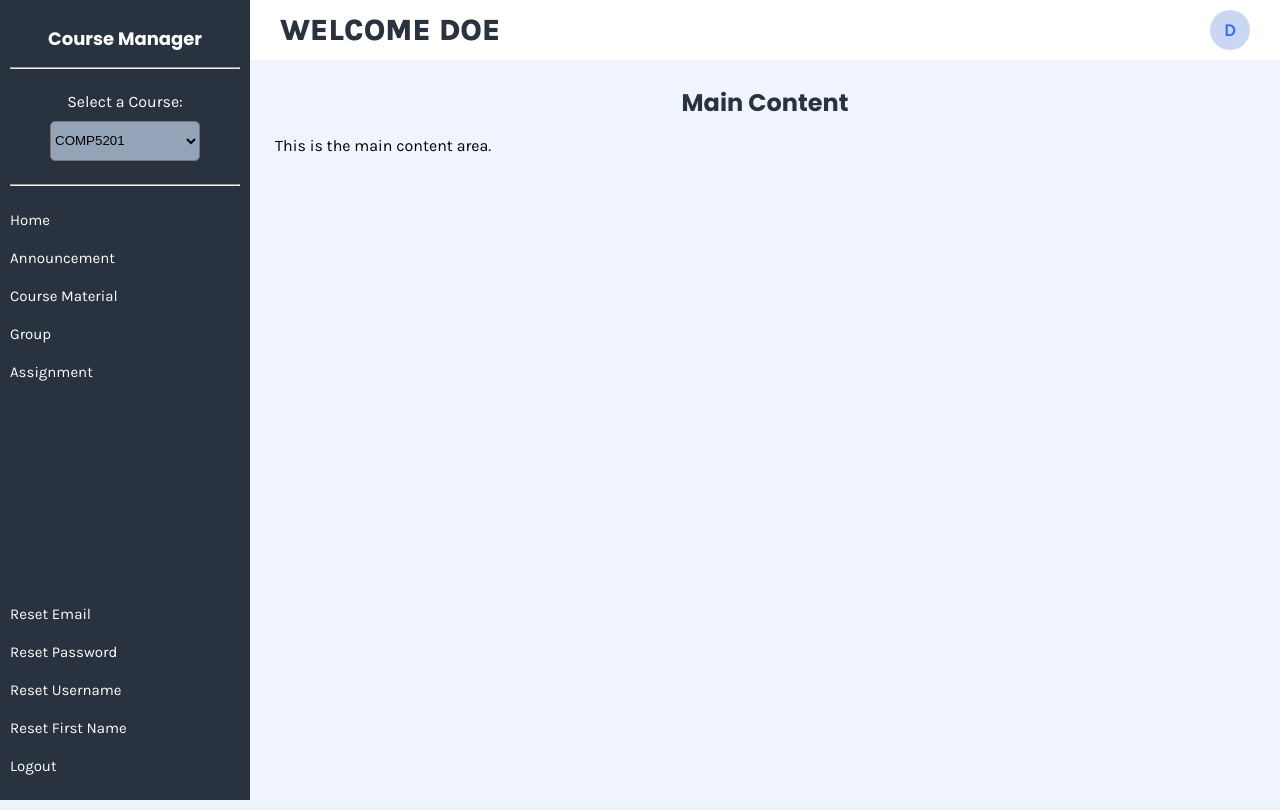
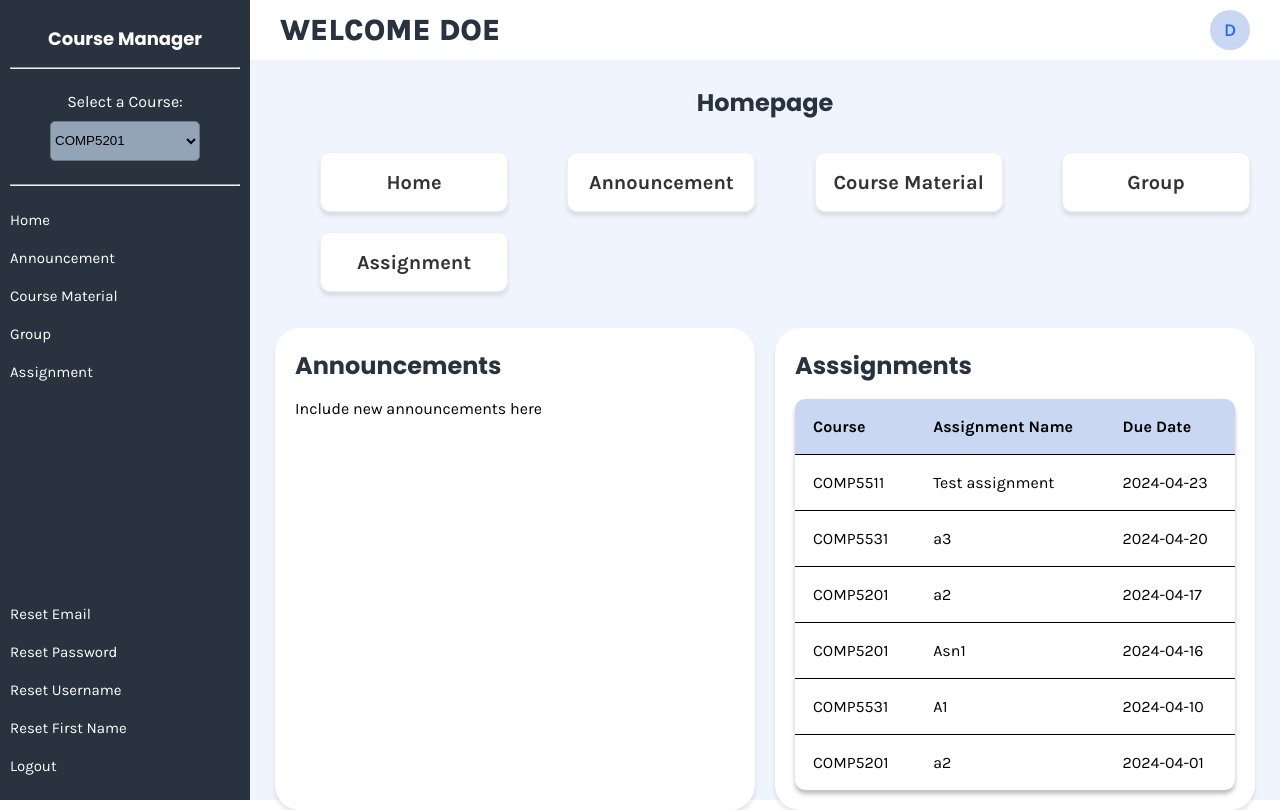
Before and after one commit to jessiemoszko/CrsMgr, a PHP site: page /student.php in a window 1280 px wide. Run offline with PHP 8.4, Linux system fonts and the light colour scheme; a user stored in the database is signed in; data comes from the database, SQL or seed files in the repository.

Commit message:
update student homepage

```diff
--- a/student.php
+++ b/student.php
@@ -3,25 +3,80 @@ require 'session.php';
 $pageTitle = 'Welcome ' . ucwords($name);
 require 'header.php';
 require 'sidebar.php';
+
+$assignmentQuery = "SELECT a.*, c.course_code
+                    FROM assignments a
+                    INNER JOIN courses c ON a.course_id = c.course_id
+                    ORDER BY a.`Due Date` DESC";
+$assignmentResult = mysqli_query($conn, $assignmentQuery);
 ?>
 
 <!DOCTYPE html>
 <html lang="en">
+
 <head>
     <meta charset="UTF-8">
     <meta name="viewport" content="width=device-width, initial-scale=1.0">
     <link rel="stylesheet" href="style.css">
     <title>Student</title>
 </head>
+
 <body>
     <main>
         <div class="container">
-            <h1>Main Content</h1>
-            <p>This is the main content area.</p>
+            <h1>Homepage</h1>
+            <div class="tiles">
+                <ul class="tiles">
+                    <li>
+                        <a href="index.php">Home</a>
+                    </li>
+                    <li>
+                        <a href="#">Announcement</a>
+                    </li>
+                    <li>
+                        <a href="course_material.php">Course Material</a>
+                    </li>
+                    <li>
+                        <a href="groups.php">Group</a>
+                    </li>
+                    <li>
+                        <a href="assignment.php">Assignment</a>
+                    </li>
+                </ul>
+            </div>
+
+            <div class="general-tile">
+                <div class="mid-tile">
+                    <h1 class="mid-content">Announcements</h1>
+                    <p>Include new announcements here</p>
+                </div>
+                <div class="mid-tile">
+                    <h1 class="mid-content">Asssignments</h1>
+                    <table>
+                        <tr>
+                            <th>Course</th>
+                            <th>Assignment Name</th>
+                            <th>Due Date</th>
+                        </tr>
+
+                        <?php
+                        while ($row = mysqli_fetch_assoc($assignmentResult)) {
+                            echo "<tr>";
+                            echo "<td>" . $row['course_code'] . '</td>';
+                            echo "<td>" . $row['Title'] . '</td>';
+                            echo '<td>' . $row['Due Date'] . '</td>';
+                            echo "</tr>";
+                        }
+                        ?>
+                    </table>
+                </div>
+            </div>
+
 
         </div>
 
     </main>
 </body>
+
 </html>
 <?php require("footer.php"); ?>
--- a/style.css
+++ b/style.css
@@ -336,3 +336,56 @@ select {
     position: absolute;
     bottom: 0;
 }
+
+
+/*  HOMEPAGE */
+
+
+.tiles {
+    display: flex;
+    flex-wrap: wrap;
+    justify-content: space-between;
+    list-style-type: none;
+    width: 100%;
+}
+
+.tiles li {
+    flex: 0 0 20%; /* Each tile occupies 20% of the container width */
+    background-color: white;
+    padding: 10px;
+    border-radius: 10px; /* Rounded corners */
+    text-align: center;
+    justify-content: center;
+    margin: 0px 5px 20px 5px; /* Add some space between tiles */
+    height: 60px;
+    display: flex;
+    align-items: center;
+    border: 1px solid rgb(240, 240, 240);
+    box-shadow: 0px 4px 4px rgba(0, 0, 0, 0.1);
+    font-family: 'Karla', sans-serif;
+    font-weight: 700;
+    font-size: 20px;
+}
+
+.tiles a {
+    text-decoration: none;
+    color: #333;
+}
+
+.general-tile {
+    display: grid;
+    grid-template-columns: repeat(2, 1fr);
+    gap: 20px;
+}
+
+.mid-tile {
+    background-color: white;
+    padding: 20px;
+    border-radius: 25px;
+    box-shadow: 0px 4px 4px rgba(0, 0, 0, 0.1);
+}
+
+.mid-content {
+    margin-top: 0;
+    text-align: left;
+}
```
